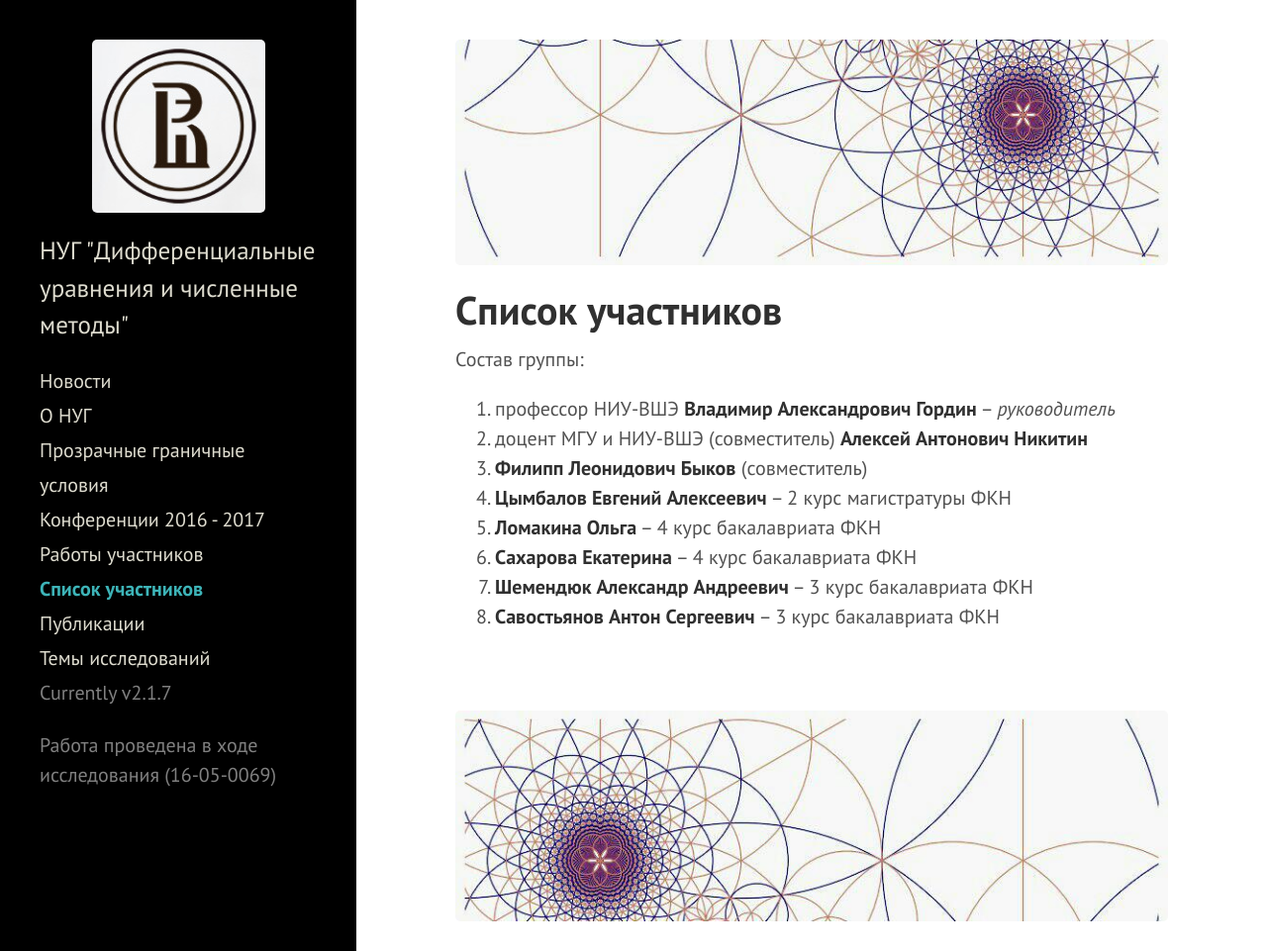
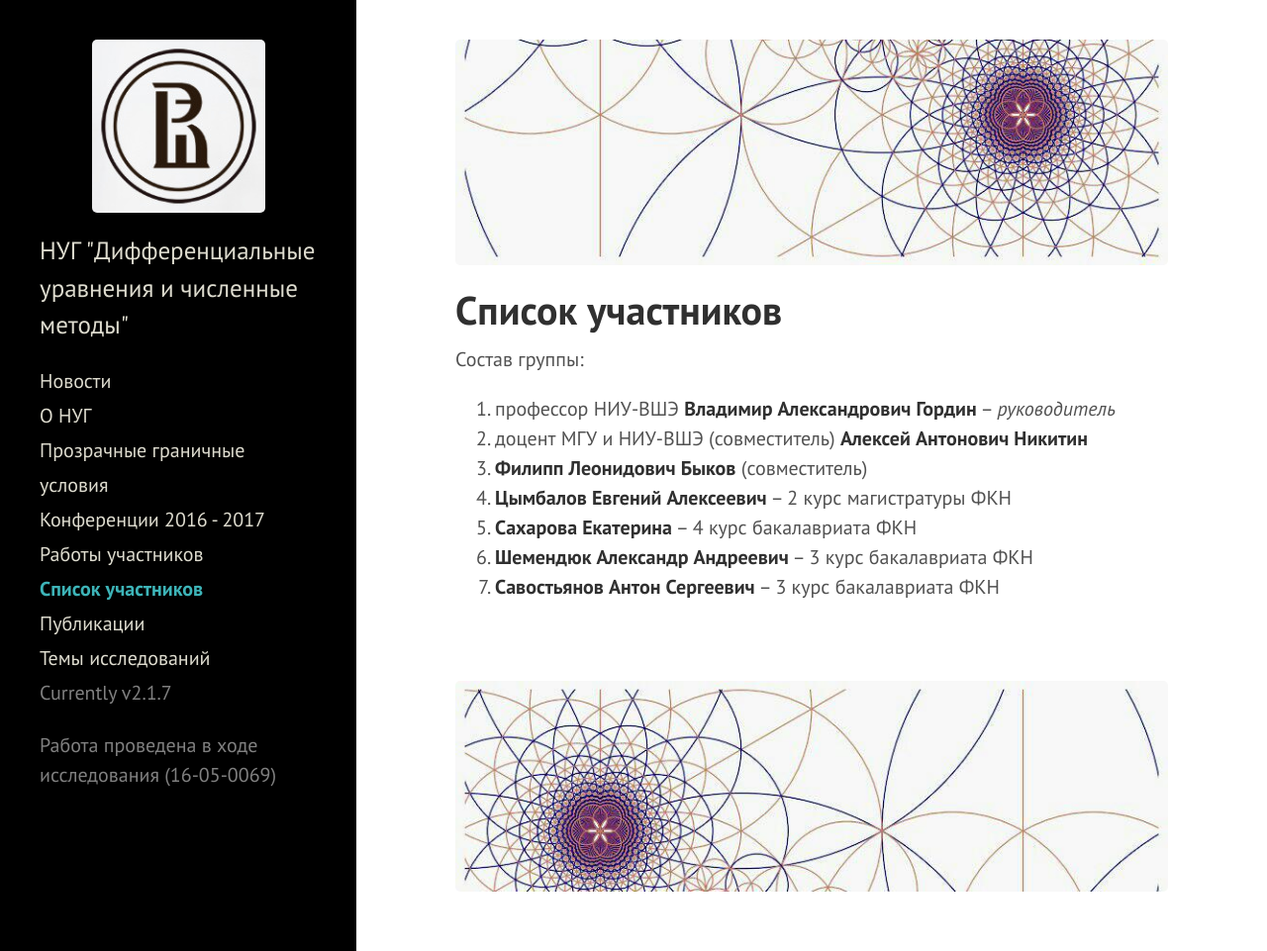
Before and after one commit to hsemmsg/hsemmsg.github.io, a Jekyll site: the page built from list.md, in a window 1280 px wide and 961 px high. Shown: the whole window at 99% size. Built offline with Jekyll 4.4.1, drawn with Linux system fonts in a browser that asks for light colours; comment, search, counter and statistics services are not loaded.

Commit message:
List update

```diff
--- a/list.md
+++ b/list.md
@@ -10,7 +10,6 @@
 2.   доцент МГУ и НИУ-ВШЭ (совместитель) **Алексей Антонович Никитин**
 3.   **Филипп Леонидович Быков** (совместитель)
 4. **Цымбалов Евгений Алексеевич** – 2 курс магистратуры ФКН
-5. **Ломакина Ольга** – 4 курс бакалавриата ФКН
-6. **Сахарова Екатерина** – 4 курс бакалавриата ФКН
-7. **Шемендюк Александр Андреевич** – 3 курс бакалавриата ФКН
-8. **Савостьянов Антон Сергеевич** – 3 курс бакалавриата ФКН
+5. **Сахарова Екатерина** – 4 курс бакалавриата ФКН
+6. **Шемендюк Александр Андреевич** – 3 курс бакалавриата ФКН
+7. **Савостьянов Антон Сергеевич** – 3 курс бакалавриата ФКН
```
